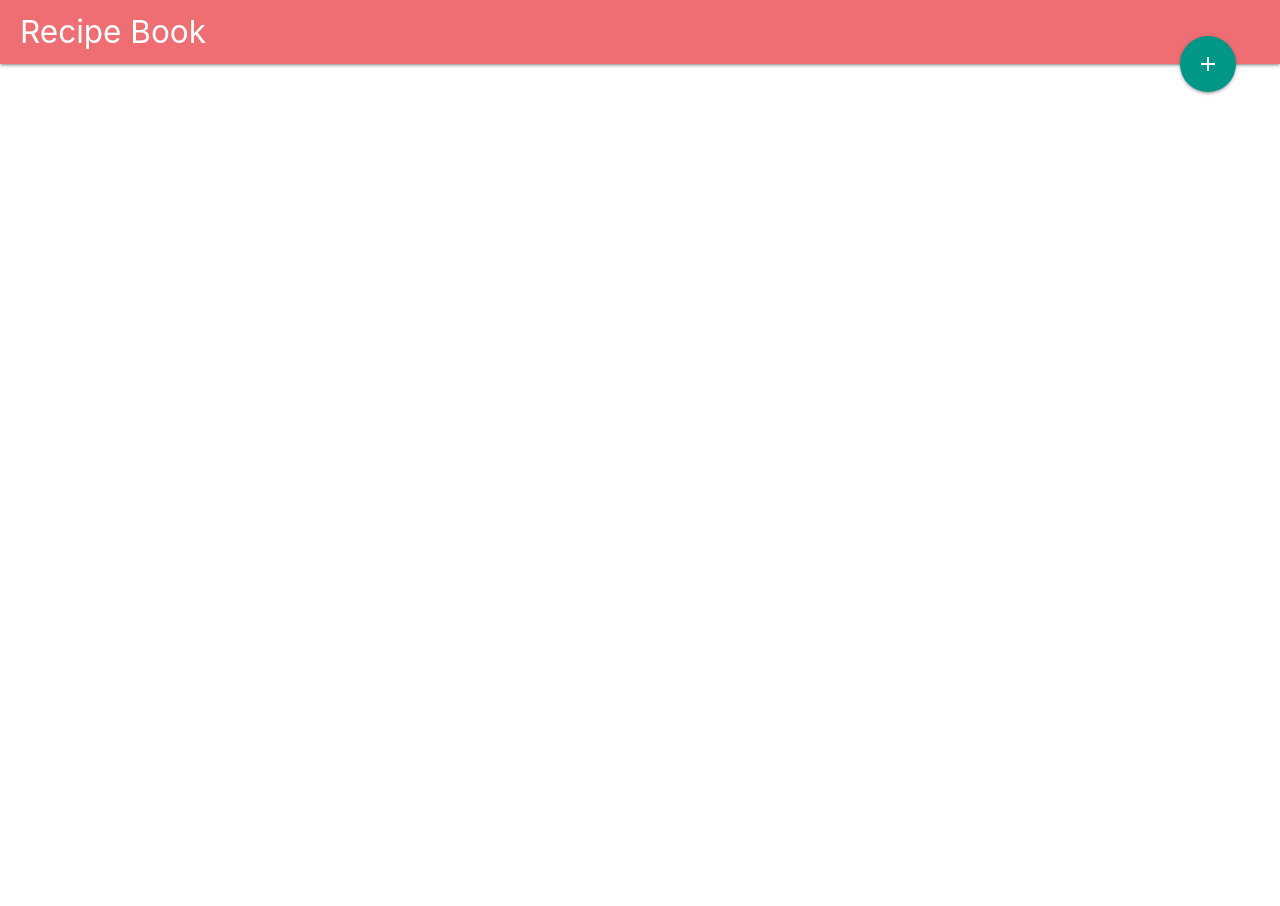
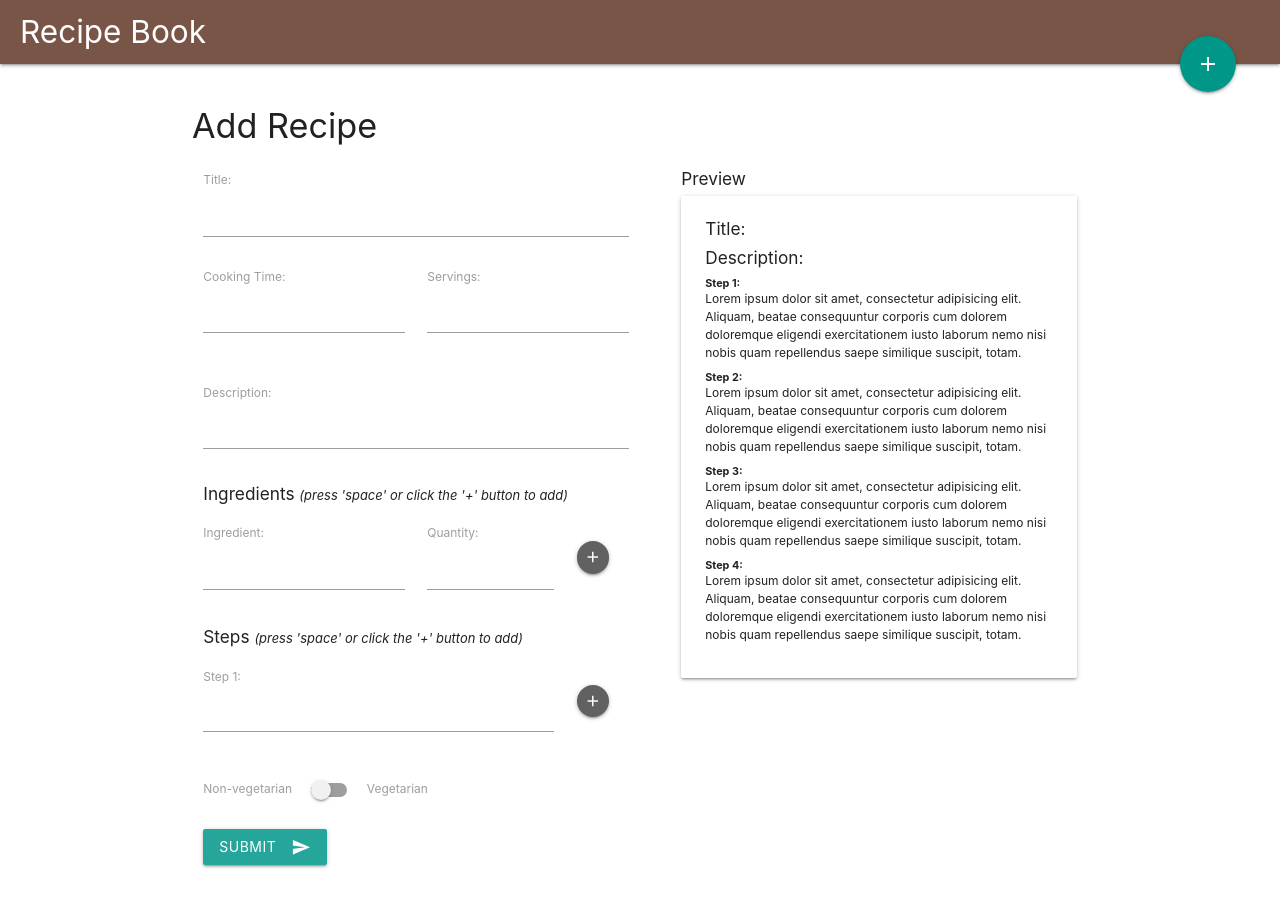
Before and after one commit to bjfikky/recipe-book, a Vue app: page /Add in a window 1280 px wide. Shown: the top 906 px of the page. Before the commit the page ends 800 px from the top, so only its background shows below. Built offline with nearby package versions, Linux system fonts and the light colour scheme.

Commit message:
structured the add recipe page

```diff
--- a/src/App.vue
+++ b/src/App.vue
@@ -8,7 +8,6 @@
         <div class="container">
             <router-view/>
         </div>
-
     </div>
 </template>
 
--- a/src/components/Navbar.vue
+++ b/src/components/Navbar.vue
@@ -1,10 +1,13 @@
 <template>
-    <nav class="navbar">
+    <nav class="navbar brown">
         <div class="nav-wrapper">
-            <span><router-link to="/" class="brand-logo">Recipe Book</router-link></span>
-            <button class="btn-floating btn-large halfway-fab waves-effect waves-light teal">
-                <i class="material-icons">add</i>
-            </button>
+            <span><router-link v-bind:to="{ name: 'home' }" class="brand-logo">Recipe Book</router-link></span>
+            <router-link v-bind:to="{ name: 'addRecipe' }">
+                <button class="btn-floating btn-large halfway-fab waves-effect waves-light teal">
+                    <i class="material-icons">add</i>
+                </button>
+            </router-link>
+
         </div>
     </nav>
 </template>
--- a/src/components/recipe/recipe-card.vue
+++ b/src/components/recipe/recipe-card.vue
@@ -2,12 +2,16 @@
     <div class="card blue-grey darken-1">
         <div class="card-content white-text">
             <span class="card-title">{{ recipe.title }}</span>
-            <p>I am a very simple card. I am good at containing small bits of information.
-                I am convenient because I require little markup to use effectively.</p>
+            <p>{{ recipe.description }}</p>
+        </div>
+        <div class="ingredients">
+            <div class="chip" v-for="(ingredient, index) in recipe.ingredients" v-bind:key="index">
+                {{ ingredient.name }}
+            </div>
         </div>
         <div class="card-action">
-            <a href="#">This is a link</a>
-            <a href="#">This is a link</a>
+            <a href="">Edit</a>
+            <a href="" v-on:click="deleteRecipe(recipe.id)" class="right">Delete</a>
         </div>
     </div>
 </template>
@@ -15,10 +19,27 @@
 <script>
     export default {
         name: 'RecipeCard',
-        props: ['recipe']
+
+        props: ['recipe'],
+
+        methods: {
+            deleteRecipe(recipeId) {
+                this.$emit('deleteRecipe', {recipeId})
+            }
+        },
+
+        created() {
+
+        }
     }
 </script>
 
 <style scoped>
+    .card-title {
+        color: #ffab40;
+    }
 
+    .ingredients {
+        padding: 0 10px;
+    }
 </style>
--- a/src/router.js
+++ b/src/router.js
@@ -14,6 +14,14 @@ export default new Router({
       component: Home
     },
     {
+        path: '/Add',
+        name: 'addRecipe',
+        // route level code-splitting
+        // this generates a separate chunk (about.[hash].js) for this route
+        // which is lazy-loaded when the route is visited.
+        component: () => import(/* webpackChunkName: "about" */ './views/Add.vue')
+    },
+    {
       path: '/about',
       name: 'about',
       // route level code-splitting
--- /dev/null
+++ b/src/views/Add.vue
@@ -0,0 +1,165 @@
+<template>
+    <div>
+        <h4>Add Recipe</h4>
+        <div class="row">
+            <div class="col s6">
+                <form>
+                    <div class="field">
+                        <label for="title">Title:</label>
+                        <input id="title" type="text" v-model="recipe.title"/>
+                    </div>
+
+                    <div class="row field">
+                        <div class="col s6">
+                            <label for="cooking-time">Cooking Time:</label>
+                            <input id="cooking-time" type="text"/>
+                        </div>
+                        <div class="col s6">
+                            <label for="servings">Servings:</label>
+                            <input id="servings" type="text"/>
+                        </div>
+                    </div>
+
+                    <div class="field">
+                        <label for="description">Description:</label>
+                        <textarea id="description" class="materialize-textarea" v-model="recipe.description"></textarea>
+                    </div>
+
+                    <h6>Ingredients <small><em>(press 'space' or click the '+' button to add)</em></small></h6>
+
+                    <div class="row field">
+                        <div class="col s6">
+                            <label for="ingredient">Ingredient:</label>
+                            <input id="ingredient" type="text"/>
+                        </div>
+                        <div class="col s4">
+                            <label for="quantity">Quantity:</label>
+                            <input id="quantity" type="text"/>
+                        </div>
+                        <div class="col s2 add-ingredient-btn">
+                            <button class="btn-floating btn-small grey darken-2">
+                                <i class="material-icons">add</i>
+                            </button>
+                        </div>
+                    </div>
+
+                    <h6>Steps <small><em>(press 'space' or click the '+' button to add)</em></small></h6>
+
+                    <div class="row field">
+                        <div class="col s10">
+                            <label for="step">Step 1:</label>
+                            <textarea id="step" class="materialize-textarea"></textarea>
+                        </div>
+
+                        <div class="col s2 add-ingredient-btn">
+                            <button class="btn-floating btn-small grey darken-2">
+                                <i class="material-icons">add</i>
+                            </button>
+                        </div>
+                    </div>
+
+                    <div class="switch">
+                        <label>
+                            Non-vegetarian
+                            <input type="checkbox">
+                            <span class="lever"></span>
+                            Vegetarian
+                        </label>
+                    </div>
+
+                    <div class="field submit">
+                        <button class="btn waves-effect waves-light" type="submit" name="action">Submit
+                            <i class="material-icons right">send</i>
+                        </button>
+                    </div>
+                </form>
+            </div>
+
+            <div class="col s6">
+                <div class="preview">
+                    <h6>Preview</h6>
+                    <div class="card">
+                        <div class="card-content">
+                            <h6>Title:</h6>
+                            <p>{{ recipe.title }}</p>
+
+                            <h6>Description:</h6>
+                            <p>{{ recipe.description }} </p>
+
+                            <div class="steps">
+                                <h6>Step 1:</h6>
+                                <p>Lorem ipsum dolor sit amet, consectetur adipisicing elit. Aliquam, beatae consequuntur
+                                    corporis cum dolorem doloremque eligendi exercitationem iusto laborum nemo nisi nobis
+                                    quam repellendus saepe similique suscipit, totam. </p>
+
+                                <h6>Step 2:</h6>
+                                <p>Lorem ipsum dolor sit amet, consectetur adipisicing elit. Aliquam, beatae consequuntur
+                                    corporis cum dolorem doloremque eligendi exercitationem iusto laborum nemo nisi nobis
+                                    quam repellendus saepe similique suscipit, totam. </p>
+
+                                <h6>Step 3:</h6>
+                                <p>Lorem ipsum dolor sit amet, consectetur adipisicing elit. Aliquam, beatae consequuntur
+                                    corporis cum dolorem doloremque eligendi exercitationem iusto laborum nemo nisi nobis
+                                    quam repellendus saepe similique suscipit, totam. </p>
+
+                                <h6>Step 4:</h6>
+                                <p>Lorem ipsum dolor sit amet, consectetur adipisicing elit. Aliquam, beatae consequuntur
+                                    corporis cum dolorem doloremque eligendi exercitationem iusto laborum nemo nisi nobis
+                                    quam repellendus saepe similique suscipit, totam. </p>
+
+                            </div>
+                        </div>
+                    </div>
+                </div>
+
+            </div>
+        </div>
+    </div>
+</template>
+
+<script>
+    export default {
+        name: 'add',
+
+        data() {
+            return {
+                recipe: {
+                    title: '',
+                    description: '',
+                }
+            }
+        }
+    }
+</script>
+
+<style scoped>
+.field {
+    padding: 10px 0;
+}
+
+.add-ingredient-btn {
+    margin-top: 20px;
+}
+
+.submit {
+    padding: 30px 0;
+}
+
+.preview {
+    margin-left:30px;
+    font-size: .8em;
+}
+
+.card h6 {
+    margin: 0;
+}
+
+.card p {
+    margin-bottom: 10px;
+}
+
+.steps h6 {
+    font-size: .9em;
+    font-weight: bold;
+}
+</style>
--- a/src/views/Home.vue
+++ b/src/views/Home.vue
@@ -1,8 +1,8 @@
 <template>
     <div class="home">
         <h4>Recipes</h4>
-        <div class="recipes" v-for="recipe in recipes" v-bind:key="recipe.id">
-            <RecipeCard v-bind:recipe="recipe"/>
+        <div class="recipes">
+            <RecipeCard v-for="recipe in recipes" v-bind:key="recipe.id" v-bind:recipe="recipe" v-on:deleteRecipe="deleteRecipe"/>
         </div>
     </div>
 </template>
@@ -13,19 +13,20 @@ import RecipeCard from '../components/recipe/recipe-card'
 
 export default {
     name: 'home',
+
     data() {
         return {
             recipes: [],
         }
     },
+
     components: {
         RecipeCard
     },
+
     methods: {
-
-    },
-    created() {
-        db.collection('recipes').get()
+        getRecipes() {
+            db.collection('recipes').get()
             .then(snapshot => {
                 snapshot.forEach(doc => {
                     let recipe = doc.data()
@@ -33,7 +34,23 @@ export default {
                     this.recipes.push(recipe)
                 })
             })
-    }
+        },
+
+        deleteRecipe(payload) {
+            console.log(payload.recipeId)
+            let recipeId = payload.recipeId
+            db.collection('recipes').doc(recipeId).delete()
+                .then(() => {
+                    this.recipes = this.recipes.filter(recipe => {
+                        return recipe.id !== recipeId
+                    })
+                })
+        }
+    },
+
+    created() {
+        this.getRecipes()
+    },
 }
 </script>
 
```
